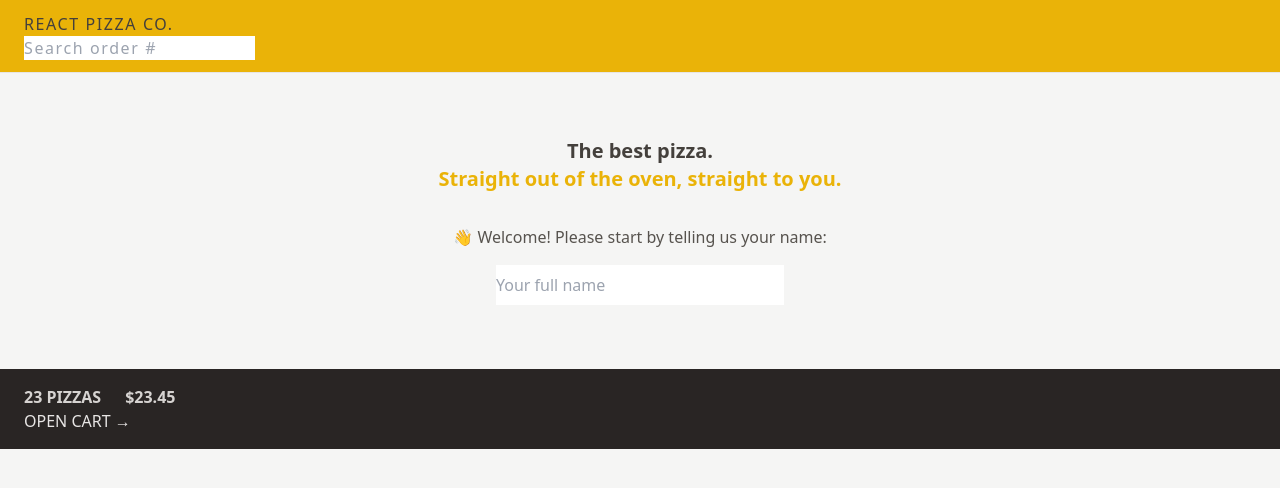
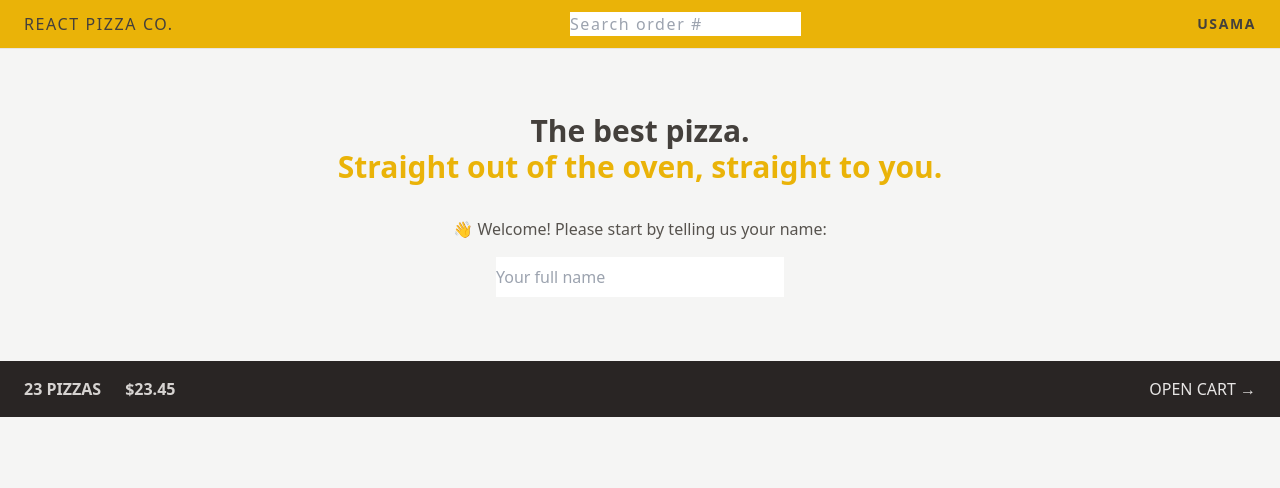
Before and after one commit to usama-365/react-pizza, a React (Vite) app: page / in a window 1280 px wide. Shown: the top 488 px of the page. Built offline with nearby package versions, Linux system fonts and the light colour scheme.

Commit message:
add flex layouts

```diff
--- a/src/features/cart/CartOverview.tsx
+++ b/src/features/cart/CartOverview.tsx
@@ -2,7 +2,7 @@
 
 export default function CartOverview() {
   return (
-    <div className="bg-stone-800 px-4 py-4 text-sm uppercase text-stone-200 sm:px-6 md:text-base ">
+    <div className="flex items-center justify-between bg-stone-800 px-4 py-4 text-sm uppercase text-stone-200 sm:px-6 md:text-base">
       <p className="space-x-4 font-semibold text-stone-300 sm:space-x-6">
         <span>23 pizzas</span>
         <span>$23.45</span>
--- a/src/features/user/Username.tsx
+++ b/src/features/user/Username.tsx
@@ -1,3 +1,3 @@
 export default function Username() {
-  return <div className="hidden text-sm font-semibold">Usama</div>;
+  return <div className="hidden text-sm font-semibold md:block">Usama</div>;
 }
--- a/src/ui/Header.tsx
+++ b/src/ui/Header.tsx
@@ -4,7 +4,7 @@
 
 export default function Header() {
   return (
-    <header className="border-b border-stone-200 bg-yellow-500 px-4 py-3 uppercase tracking-widest sm:px-6">
+    <header className="flex items-center justify-between border-b border-stone-200 bg-yellow-500 px-4 py-3 uppercase tracking-widest sm:px-6">
       <Link to={"/"}>React Pizza Co.</Link>
       <SearchOrder />
       <Username />
--- a/src/ui/Home.tsx
+++ b/src/ui/Home.tsx
@@ -3,7 +3,7 @@
 export default function Home() {
   return (
     <div className="my-10 text-center sm:my-16">
-      <h1 className="mb-8 text-xl font-semibold text-stone-700">
+      <h1 className="mb-8 px-4 text-xl font-semibold text-stone-700 md:text-3xl">
         The best pizza.
         <br />
         <span className="text-yellow-500">
```
